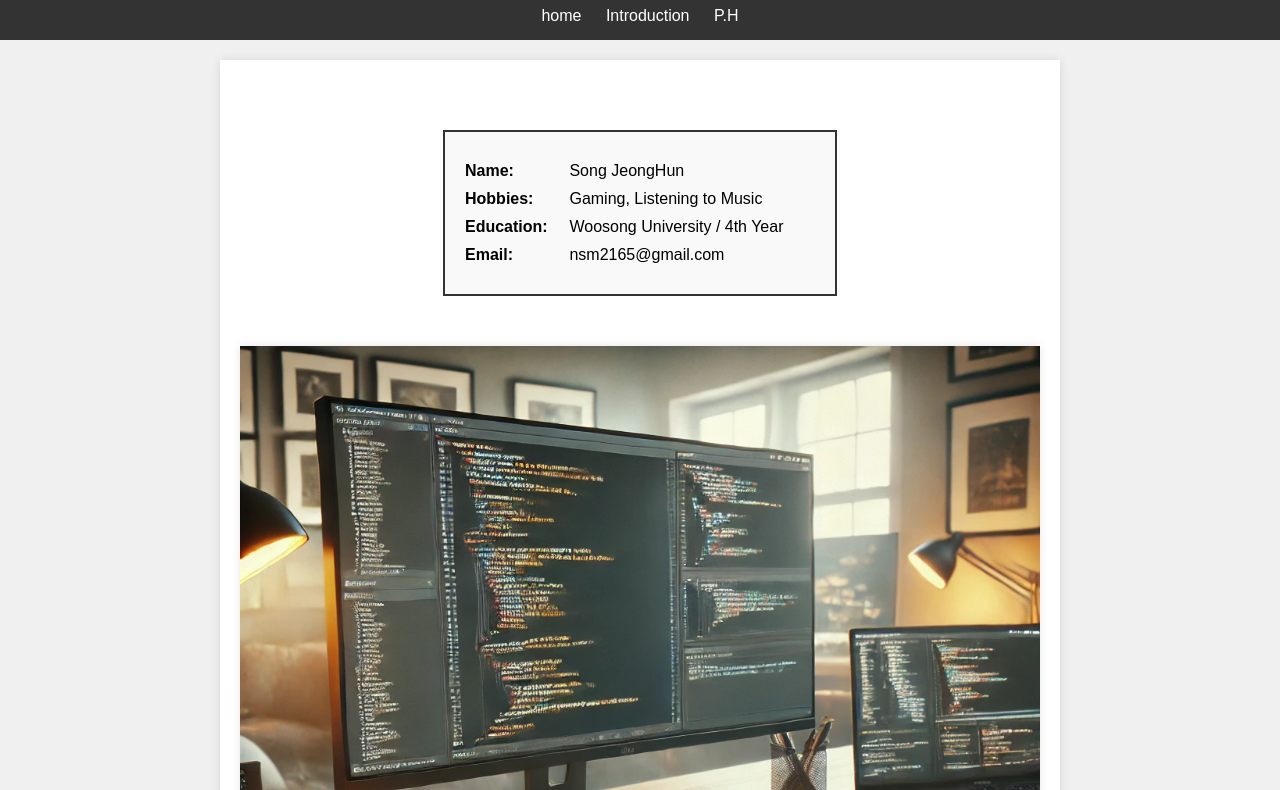
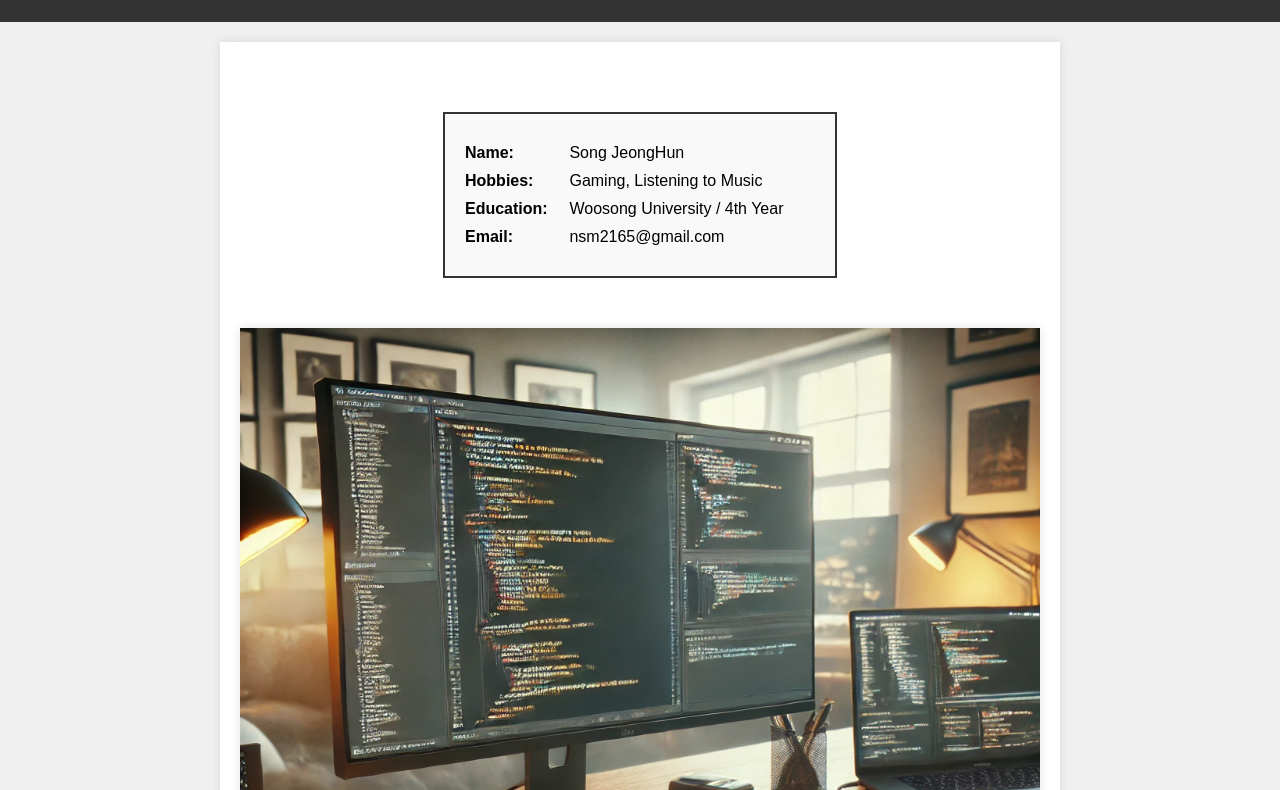
Before and after one commit to unityhun/web, a plain HTML site: page index.html in a window 1280 px wide. Shown: the part 88-878 px from the top of the page. Drawn offline with Linux system fonts and the light colour scheme.

Commit message:
Update index.html

```diff
--- a/index.html
+++ b/index.html
@@ -9,13 +9,6 @@
 <body>
   <header>
     <h1>My First Web Page</h1>
-    <nav>
-      <ul>
-        <li><a href="#">home</a></li>
-        <li><a href="#">Introduction</a></li>
-        <li><a href="#">P.H</a></li>
-      </ul>
-    </nav>
   </header>
   <main>
     <div class="info-box">
```
